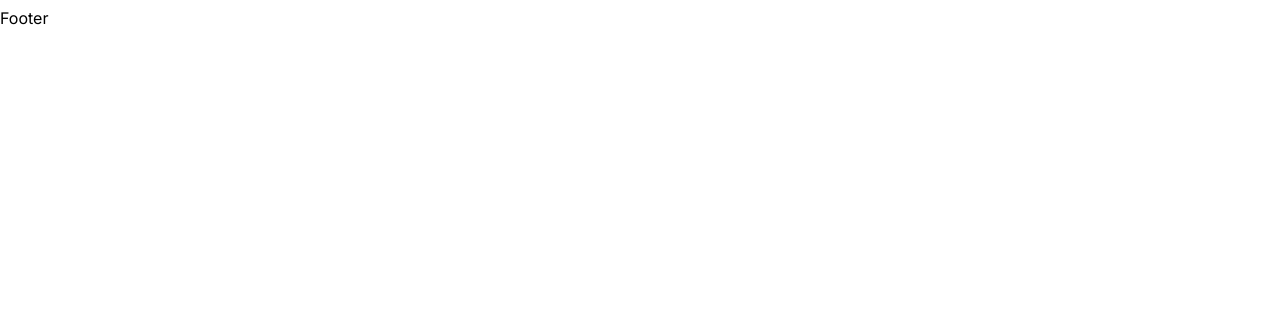
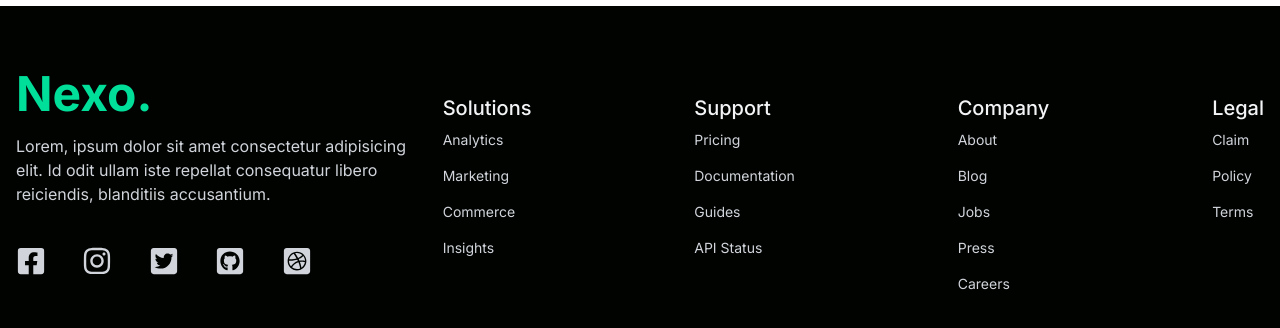
Before and after one commit to papers76/NextCode-devs, a Next.js app: page / in a window 1280 px wide. Shown: the part 2834-3162 px from the top of the page. Before the commit the page ends 2864 px from the top, so only its background shows below. Built offline with nearby package versions, Linux system fonts and the light colour scheme.

Commit message:
se agrega footer

```diff
--- a/src/app/components/footer/Footer.jsx
+++ b/src/app/components/footer/Footer.jsx
@@ -1,5 +1,82 @@
 
 
+// Importing necessary React and icon components
+import React from 'react';
+import {
+  FaDribbbleSquare,
+  FaFacebookSquare,
+  FaGithubSquare,
+  FaInstagram,
+  FaTwitterSquare,
+} from 'react-icons/fa';
+// Reusable SocialIcon component with hover effect
+const SocialIcon = ({ icon: Icon }) => (
+  <Icon className="social-icon hover:text-[#00df9a]" size={30} />
+);
+// Footer component
+const Footer = () => {
+  // Array defining the content and structure of the footer
+  const items = [
+    // Social media icons
+    { type: 'icon', icon: FaFacebookSquare },
+    { type: 'icon', icon: FaInstagram },
+    { type: 'icon', icon: FaTwitterSquare },
+    { type: 'icon', icon: FaGithubSquare },
+    { type: 'icon', icon: FaDribbbleSquare },
+    // Footer sections
+    { type: 'section', title: 'Solutions', items: ['Analytics', 'Marketing', 'Commerce', 'Insights'] },
+    { type: 'section', title: 'Support', items: ['Pricing', 'Documentation', 'Guides', 'API Status'] },
+    { type: 'section', title: 'Company', items: ['About', 'Blog', 'Jobs', 'Press', 'Careers'] },
+    { type: 'section', title: 'Legal', items: ['Claim', 'Policy', 'Terms'] },
+  ];
+  // JSX structure of the footer
+  return (
+    <div className='bg-[#000300] mx-auto py-16 px-4 grid lg:grid-cols-3 gap-8 text-gray-300'>
+      {/* Left section with brand and social icons */}
+      <div>
+        <h1 className='w-full text-3xl lg:text-4xl xl:text-5xl font-bold text-[#00df9a]'>Nexo.</h1>
+        <p className='py-4'>
+          Lorem, ipsum dolor sit amet consectetur adipisicing elit. Id odit ullam iste repellat consequatur libero reiciendis, blanditiis accusantium.
+        </p>
+        <div className='flex justify-between md:w-[75%] my-6'>
+          {/* Mapping over social icons and rendering the SocialIcon component */}
+          {items.map((item, index) => (
+            item.type === 'icon' ? (
+              <SocialIcon key={index} icon={item.icon} />
+            ) : null
+          ))}
+        </div>
+      </div>
+      {/* Right section with footer content organized in sections */}
+      <div className='lg:col-span-2 flex justify-between mt-6'>
+        {/* Mapping over sections and rendering content */}
+        {items.map((item, index) => (
+          item.type === 'section' ? (
+            <div key={index}>
+              <h6 className="font-medium text-gray-100 text-xl">{item.title}</h6>
+              <ul>
+                {/* Mapping over items in each section */}
+                {item.items.map((subItem, subIndex) => (
+                  <li key={subIndex} className='py-2 text-sm'>{subItem}</li>
+                ))}
+              </ul>
+            </div>
+          ) : null
+        ))}
+      </div>
+    </div>
+  );
+};
+export default Footer;
+
+
+
+
+
+
+
+
+/*
 import React from 'react'
 
 export default function Footer() {
@@ -7,3 +84,4 @@ export default function Footer() {
     <div>Footer</div>
   )
 }
+*/
```
Also changed, not shown: src/app/page.js (+36 -18 lines).
